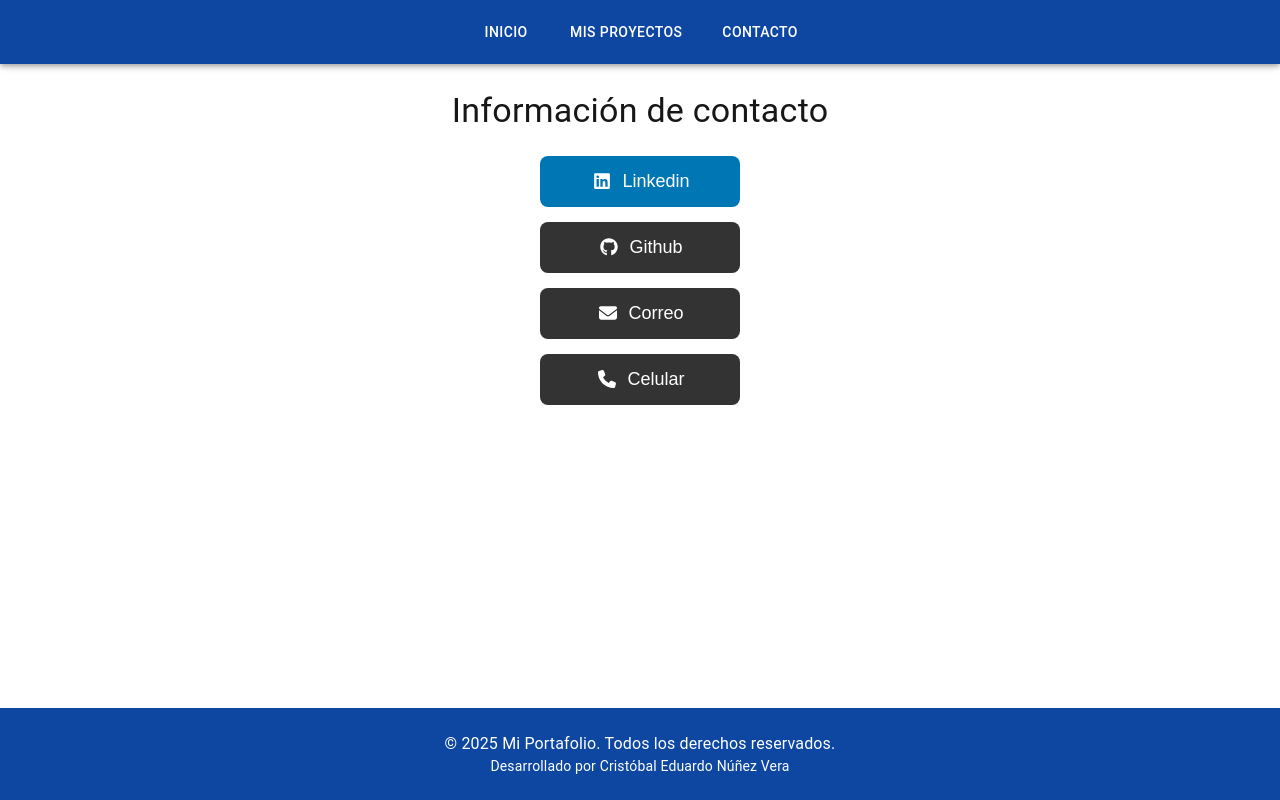
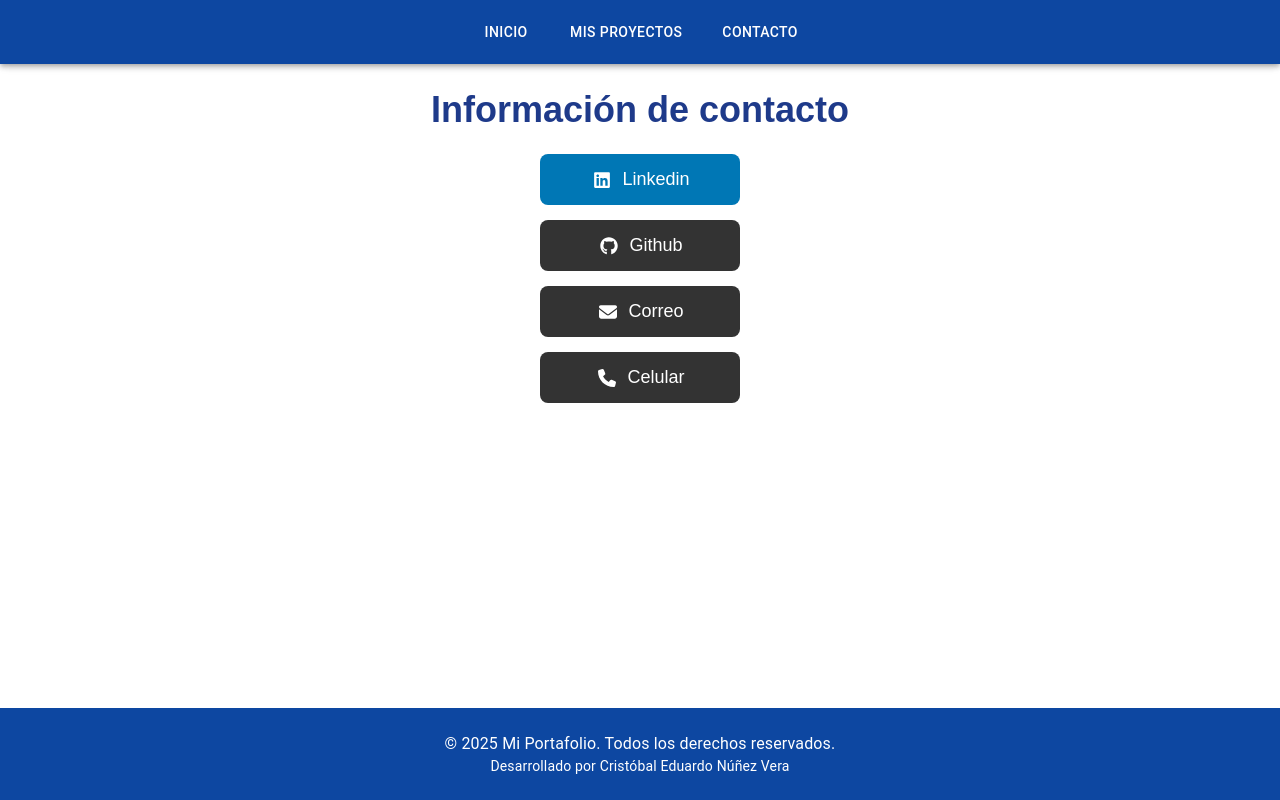
Before and after one commit to totonunez/mi-portafolio, a Next.js app: page /contacto in a window 1280 px wide. Built offline with nearby package versions, Linux system fonts and the light colour scheme.

Commit message:
solve title

```diff
--- a/src/app/contacto/page.tsx
+++ b/src/app/contacto/page.tsx
@@ -1,6 +1,5 @@
 // src/components/Contact.tsx
 'use client'
-import { Typography} from "@mui/material";
 import { FontAwesomeIcon } from "@fortawesome/react-fontawesome";
 import { faLinkedin } from "@fortawesome/free-brands-svg-icons";
 import { faGithub } from "@fortawesome/free-brands-svg-icons";
@@ -12,7 +11,9 @@ export default function Contact(){
 
   return (
     <div style={{ padding: '20px', fontFamily: 'Arial, sans-serif', textAlign: 'center' }}>
-      <Typography variant="h4" textAlign="center" mb={3}>Información de contacto</Typography>
+      <h2 className="text-4xl font-bold text-center text-[#1E3A8A] mb-6">
+        Información de contacto
+      </h2>
       <ul style={{
         listStyleType: 'none',
         padding: 0,
--- a/src/app/proyectos/page.tsx
+++ b/src/app/proyectos/page.tsx
@@ -1,23 +1,20 @@
 "use client";
 
-import { Typography } from "@mui/material";
 import proyectos from "../../data/proyectos.json";
 import ProyectoCard from "../components/ProyectoCard";
 
 export default function ProyectosPage() {
     return (
         <div className="p-3">
-        <Typography variant="h4" gutterBottom align="center">
+            <h2 className="text-4xl font-bold text-center text-[#1E3A8A] mb-6">
                 Mis Proyectos
-        </Typography>
+            </h2>
 
             <div className="grid grid-cols-1 md:grid-cols-2 gap-6 justify-items-center">
             {proyectos.map((proyecto) => (
                 <ProyectoCard key={proyecto.id} proyecto={proyecto} />
             ))}
             </div>
-
-
         </div>
     );
 }
```
Lines whose indentation alone changed are shown as unchanged.
